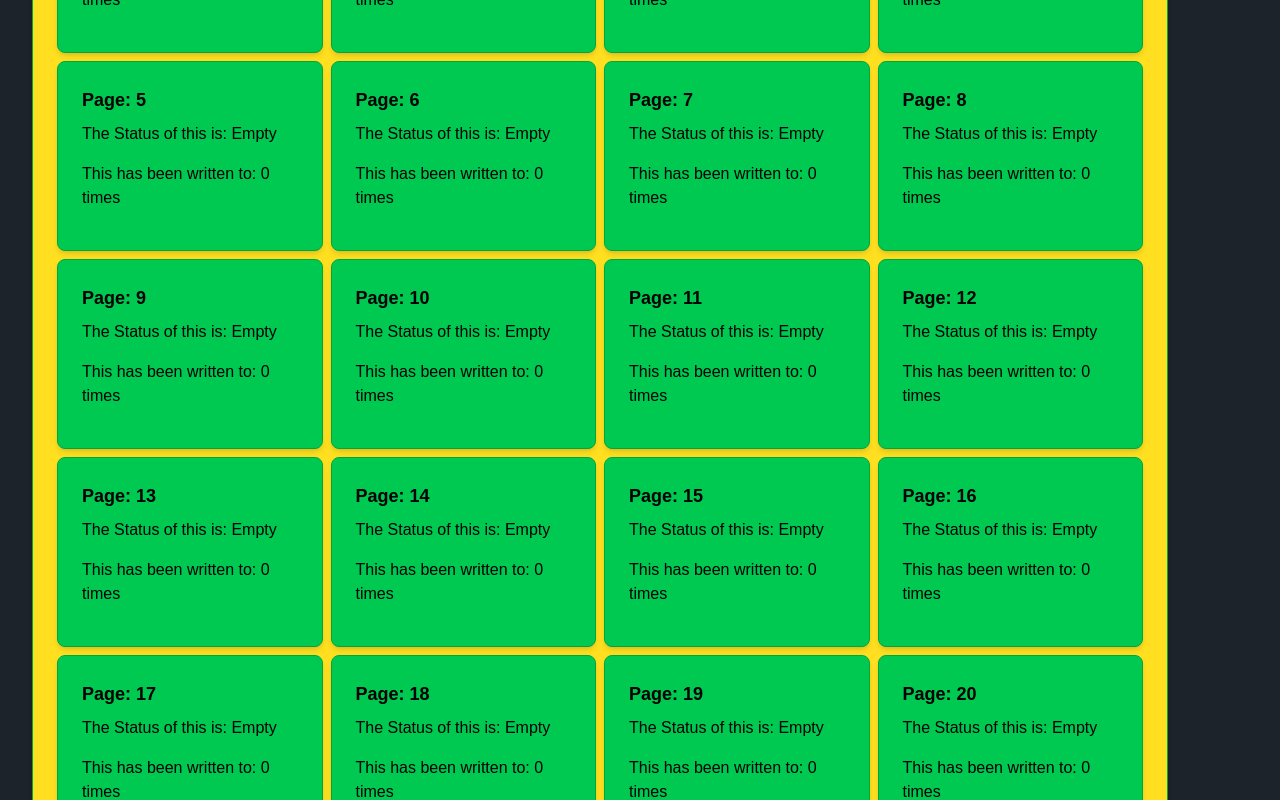
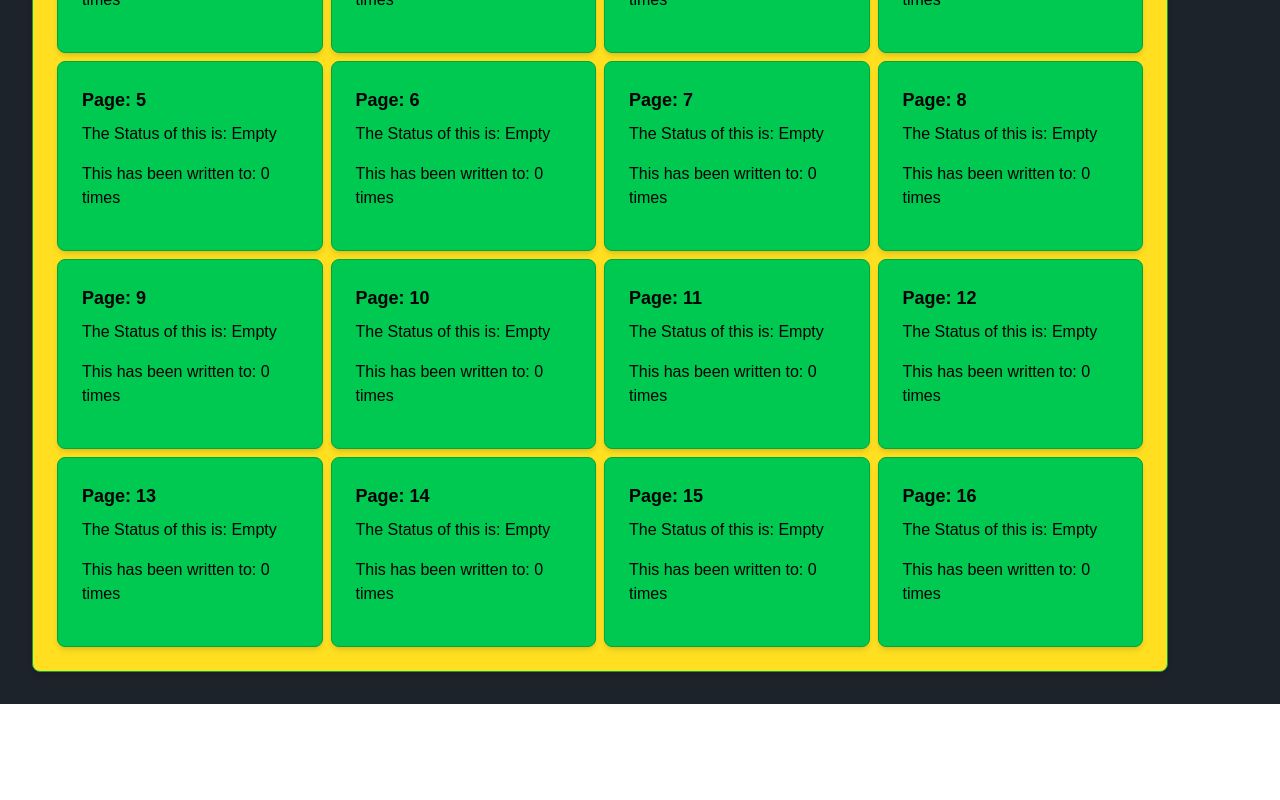
Before and after one commit to Maksym-W/ssd_visualizer, a Next.js app: page / in a window 1280 px wide. Shown: the part 3790-4590 px from the top of the page. After the commit the page ends 4494 px from the top, so only its background shows below. Built offline with nearby package versions, Linux system fonts and the light colour scheme.

Commit message:
got started with garbage collection... but it doesn't work

```diff
--- a/src/app/algorithms/greedy.tsx
+++ b/src/app/algorithms/greedy.tsx
@@ -1,4 +1,4 @@
-import { Block } from "../page";
+import { Block, Page } from "../page";
 import getFileColour from "../utils/utils";
 
 const minStalePages = (blocks: Array<Block>, ignoredPages: Array<number> = []) => {
@@ -21,7 +21,27 @@ const minStalePages = (blocks: Array<Block>, ignoredPages: Array<number> = []) =
   return minIndex;
 }
 
-export function greedyWrite(size: number, blocks: Array<Block>, currentBlock: number, setCurrentBlock: Function, fileID: number): Array<Block> {
+const maxStalePages = (blocks: Array<Block>, ignoredPages: Array<number> = []) => {
+  let maxNumOfStalePages = Infinity;
+  let maxIndex = -1;
+  let index = 0;
+  // Check for the block with the fewest stale blocks (NOT in ignoredPages)
+  for (let i = 0; i < blocks.length; i++) {
+    if (ignoredPages.includes(i)) {
+      index++;
+      continue;
+    };
+    const block = blocks[i];
+    if (block.numOfStalePages > maxNumOfStalePages) {
+      maxIndex = index;
+      maxNumOfStalePages = block.numOfStalePages;
+    }
+    index++;
+  }
+  return maxIndex;
+}
+
+export function greedyWrite(size: number, blocks: Array<Block>, currentBlock: number, setCurrentBlock: Function, fileID: number, backupPages: Array<Page>, setBackupPages: Function): Array<Block> {
 
   if (isNaN(size)) return;
 
@@ -33,15 +53,13 @@ export function greedyWrite(size: number, blocks: Array<Block>, currentBlock: nu
 
   let pagesToUpdate = Math.ceil(size / 4);
 
-  let newBlock = blocks.slice();
+  let newBlocks = blocks.slice();
 
 
   let ignoredPages = [];
   while (pagesToUpdate > 0 && currentBlock != -1) {
-    console.log("Current size: " + pagesToUpdate)
-    console.log("Current block: " + currentBlock)
     // Find available pages (NOTE: might not work like this)
-    const emptyPages = blocks[currentBlock].pages
+    const emptyPages = newBlocks[currentBlock].pages
       .map((page, index) => ({ ...page, index }))
       .filter(page => page.status.startsWith("Empty"));
 
@@ -49,30 +67,30 @@ export function greedyWrite(size: number, blocks: Array<Block>, currentBlock: nu
     const availablePages = [...emptyPages];
 
     // Create updated pages array
-    const updatedPages = [...blocks[currentBlock].pages];
+    const updatedPages = [...newBlocks[currentBlock].pages];
     availablePages.slice(0, pagesToUpdate).forEach(page => {
       updatedPages[page.index] = {
         status: `Written by file ${fileID}`,
         bgColour: getFileColour(fileID) // Optional: different colors per file
       };
     });
-    newBlock[currentBlock].pages = updatedPages;
+    newBlocks[currentBlock].pages = updatedPages;
 
     pagesToUpdate -= availablePages.length;
     if (pagesToUpdate > 0) {
       // Retrigger the currentBlock algorithm
       ignoredPages.push(currentBlock)
-      currentBlock = minStalePages(blocks, ignoredPages);
-      console.log("hello!");
+      currentBlock = minStalePages(newBlocks, ignoredPages);
     }
   }
 
-  if (currentBlock == -1) {  // we ran out of space
+  if (currentBlock == -1) {  // NOTE: add sum of all stale pages here
+    setBackupPages(greedyGarbageCollection(newBlocks, backupPages));
     console.error("Not enough space!");  // NOTE: in reality, this is where garbage collection would probably be
-    return;
+    return blocks;
   }
   setCurrentBlock(currentBlock);
-  return newBlock;
+  return newBlocks;
 }
 
 export function greedyDelete(fileID: number, blocks: Array<Block>, setCurrentBlock: Function): Array<Block> {
@@ -100,6 +118,32 @@ export function greedyDelete(fileID: number, blocks: Array<Block>, setCurrentBlo
   return newBlocks;
 }
 
-export function greedyGarbageCollection() {
+export function greedyGarbageCollection(blocks: Array<Block>, backupPages: Array<Page>): Array<Page> {
+  // find the block with the most amount of stale pages
+  let block = maxStalePages(blocks);
 
+  // Step 1: Find each non-stale page, write it to the backup pages
+  let newBackupPages = backupPages.slice();
+
+  for (const block of blocks) {
+    for (const page of block.pages) {
+      if (page.status.startsWith("Written")) {
+        if (newBackupPages.length < 16) {  // Hardcoded max backup pages size
+          // Look for the first empty backup page
+          for (const i in newBackupPages) {
+            const backupPage = newBackupPages[i];
+            if (backupPage.status.startsWith("Empty")) {
+              newBackupPages[i] = page;
+              break;
+            }
+          }
+        }
+      }
+    }
+  }
+
+  console.log(newBackupPages);
+  return newBackupPages
+  // Step 2: set all pages (across all blocks) to empty pages
+  // Step 3: write back the backup pages
 }
--- a/src/app/components/ssdblock.tsx
+++ b/src/app/components/ssdblock.tsx
@@ -17,7 +17,6 @@ export default function Ssdblock({ pages,  blockNumber,  startPageIndex, bgColou
   useEffect(() => {
     let stales = 0; // This will be used to update numOfStalePages
     for (const page of pages) {if (page.status != "empty") {stales++;}} // THIS BETTER THIS WAY!!!!!
-    console.log(stales);
     setNumOfStalePages(stales);
   }, [pages]);
 
--- a/src/app/page.tsx
+++ b/src/app/page.tsx
@@ -29,7 +29,13 @@ export default function Home() {
     newBlocks.push(newBlock);
   }
 
+  let newBackupPages = [];
+  for (let i = 0; i < 16; i++) {
+    newBackupPages.push({ status: "Empty", bgColour: "bg-green-500" })
+  }
+
   const [blocks, setBlocks] = useState(newBlocks);
+  const [backupPages, setBackupPages] = useState(newBackupPages)
 
   // Block we're currently writing to
   const [currentBlock, setCurrentBlock] = useState(-1);
@@ -50,7 +56,7 @@ export default function Home() {
 
   const handleWriteFile = () => {
     if (algorithm == "Greedy") {
-      const updatedBlocks = greedyWrite(parseInt(fileSizeValue), blocks, currentBlock, setCurrentBlock, fileCounter);
+      const updatedBlocks = greedyWrite(parseInt(fileSizeValue), blocks, currentBlock, setCurrentBlock, fileCounter, backupPages, setBackupPages);
 
       setBlocks(updatedBlocks);
       setFileCounter(fileCounter + 1); // Increment for next file
@@ -135,7 +141,6 @@ export default function Home() {
           {/* 2x2 Block Grid */}
           <div className="grid grid-cols-2 gap-8 p-4"> {/* Main block container */}
             {/* Better way to have a grid */}
-            {console.log(blocks)}
             {Array(4).fill(0).map((_, i) => (
                   <Ssdblock
                 key={`block-${i}`}
@@ -152,14 +157,22 @@ export default function Home() {
         <Ssdpage bgColour="bg-yellow-300" status="Backup pages">
         <div className="flex space-x-4">
           <div className="grid grid-cols-4 gap-2">
-            {[...Array(24)].map((_, i) => (
-              <Ssdpage
-                key={"left-" + i}
-                bgColour={"bg-green-500"}
-                pageNumber={pageCounter++}
-                status={"Empty"}
-              />
+            {backupPages.map((page, i) => (
+            <Ssdpage
+              key={"left-" + i}
+              bgColour={page.bgColour}
+              pageNumber={pageCounter++}
+              status={page.status}
+            />
             ))}
+            {/* {[...Array(24)].map((_, i) => ( */}
+            {/*   <Ssdpage */}
+            {/*     key={"left-" + i} */}
+            {/*     bgColour={"bg-green-500"} */}
+            {/*     pageNumber={pageCounter++} */}
+            {/*     status={"Empty"} */}
+            {/*   /> */}
+            {/* ))} */}
          </div>
         </div>
         </Ssdpage>
```
